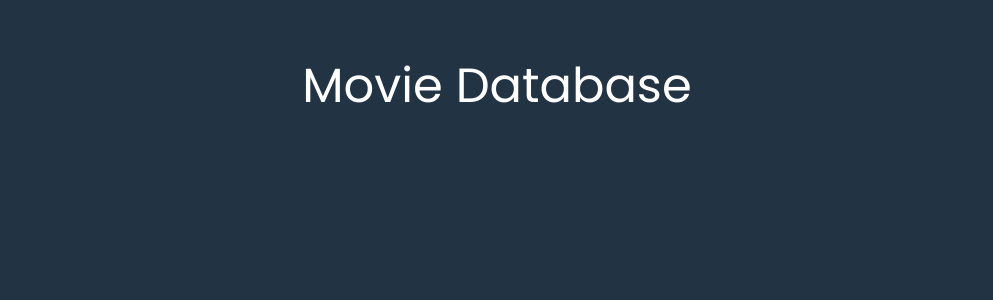
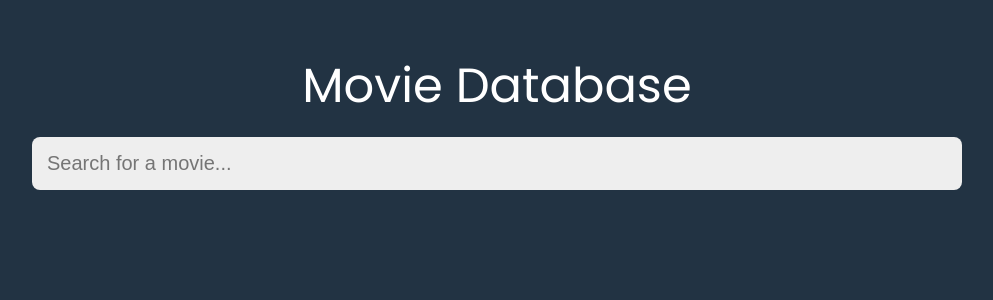
Before and after one commit to perezsergioace/moviedb, a React (Create React App) app: page / in a window 1280 px wide. Shown: the top 300 px of the page, without its empty margins (143-1136 px from the left). Built offline with nearby package versions, Linux system fonts and the light colour scheme.

Commit message:
added the search component to the project. also styled the search box component

```diff
--- a/src/App.js
+++ b/src/App.js
@@ -1,4 +1,6 @@
 import React from 'react'
+
+import Search from './components/Search'
 
 function App() {
 	return (
@@ -6,6 +8,9 @@
 			<header>
 				<h1>Movie Database</h1>
 			</header>
+      <main>
+        <Search />
+      </main>
 		</div>
 	)
 }
--- /dev/null
+++ b/src/components/Search.js
@@ -0,0 +1,11 @@
+import React from 'react'
+
+function Search() {
+    return (
+        <section className="searchbox-wrapper">
+            <input type="text" placeholder="Search for a movie..."  className="searchbox"/>
+        </section>
+    )
+}
+
+export default Search
--- a/src/index.css
+++ b/src/index.css
@@ -25,3 +25,36 @@
 	font-weight: 500;
 	text-align: center;
 }
+
+main {
+	width: 100%;
+	max-width: 96rem;
+	margin: 0 auto;
+}
+
+section {
+	padding: 1.5rem;
+}
+
+.searchbox {
+	display: block;
+	width: 100%;
+	padding: 1.5rem;
+
+	border: none;
+	outline: none;
+	background: none;
+
+	background-color: #eee;
+	border-radius: 0.8rem;
+
+	color: #53565a;
+	font-size: 20px;
+	font-weight: 300;
+
+	transition: 0.4s ease-out;
+}
+
+.searchbox:focus {
+	box-shadow: 0rem 0rem 0.8rem 0.3rem #4484c4;
+}
```
